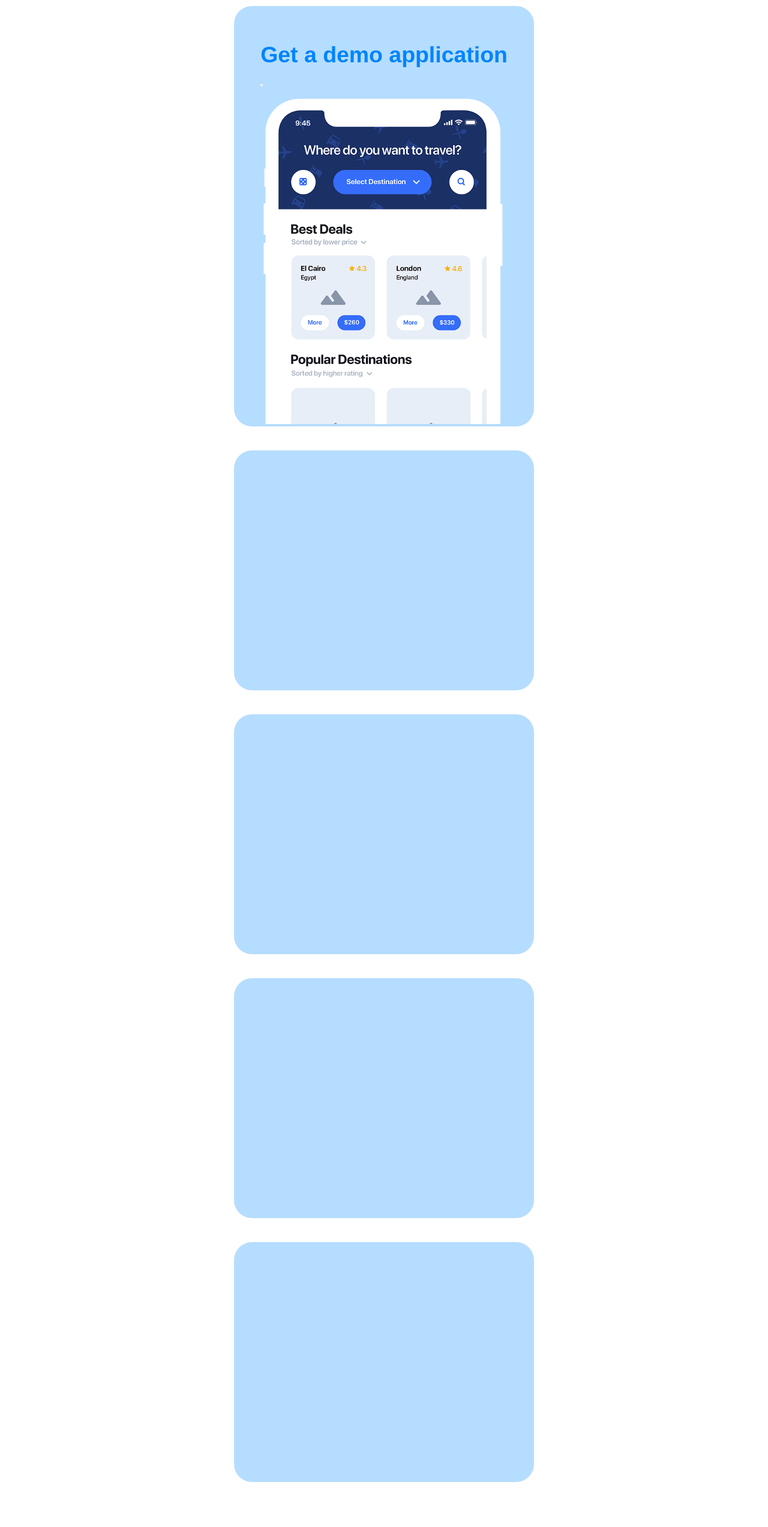
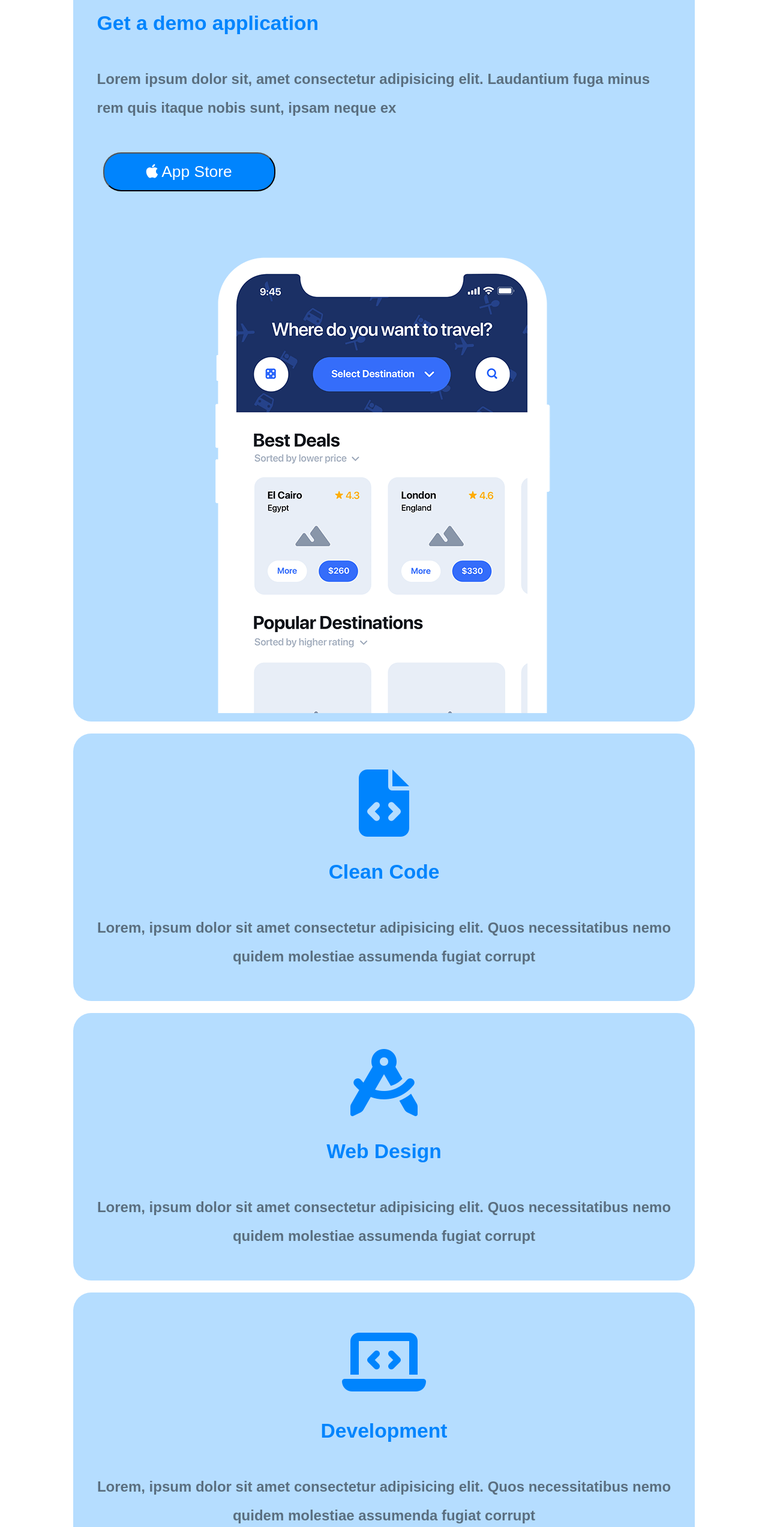
Before and after one commit to silvialep/htmlcss-responsive-layout, a plain HTML site: page index.html in a window 1280 px wide. Shown: the part 234-2780 px from the top of the page at 60% size. Before the commit the page ends 2725 px from the top, so only its background shows below. Drawn offline with Linux system fonts and the light colour scheme.

Commit message:
feat: stylized first section in main

```diff
--- a/css/style.css
+++ b/css/style.css
@@ -10,10 +10,17 @@
     flex-flow: column wrap;
     justify-content: space-between;
     align-items: center;
-    max-width: 500px;
-    margin: 20px auto 0;
+    max-width: 90%;
+    margin: auto;
 }
 
+
+.btn {
+    margin: 50px 10px;
+    padding: 15px 70px;
+    border-radius: 30px;
+    font-size: 1.1em;
+}
 
 /* ______nav bar___________ */
 
@@ -55,27 +62,75 @@ nav {
 .jumbo {
     display: flex;
     flex-flow: column wrap;
-    gap: 40px;
-    padding-top: 60px;
+    gap: 20px;
+    margin: 80px auto;
 }
 
 .jumbo-inner {
     width: 100%;
-    min-height: 400px;
+    padding: 10px;
+    margin: 0;
     background-color: rgb(181, 221, 255);
     border-radius: 30px;
 }
 
 .image-caption {
-    justify-content: flex-start;
-    padding-top: 60px;
-    font-size: 2em;
+    text-align: center;
+    padding: 40px 30px;
+    font-size: 1.5em;
     color: rgb(0, 132, 253);
+}
+
+.jumbo .jumbo-inner:first-child .image-caption {
+    text-align: start;
+}
+
+.image-caption h3 {
+    font-size: 1.4em;
+}
+
+.image-caption p {
+    line-height: 2em;
+    padding-top: 50px;
+    color: rgb(90, 110, 127);
+    font-weight: 600;
+}
+
+.btn-blu {
+    color: white;
+    background-color: rgb(0, 132, 253);
+}
+
+.image-container img {
+    width: 100%;
+}
+
+.image-container i {
+    font-size: 7em;
+    color: rgb(0, 132, 253);
+    padding-top: 50px;
 }
 
 
 
+/* _____main section_______ */
 
-.image-container img {
-    width: 100%;
+#plan-app {
+    background-color: rgb(151, 146, 228);
+    padding: 80px 20px;
 }
+
+#plan-app .image-caption {
+    color: white;
+}
+
+#plan-app .image-caption p {
+    color: white;
+    text-align: start;
+}
+
+#plan-app .development {
+    margin: 40px 0;
+    background-color: white;
+    border-radius: 40px;
+}
--- a/index.html
+++ b/index.html
@@ -48,10 +48,10 @@
                 <div class="image-caption">
                     <h3>Get a demo application</h3>
                     <p>
-
+                        Lorem ipsum dolor sit, amet consectetur adipisicing elit. Laudantium fuga minus rem quis itaque nobis sunt, ipsam neque ex
                     </p>
-                    <button>
-
+                    <button class="btn btn-blu">
+                        <i class="fa-brands fa-apple"></i> App Store
                     </button>
 
                 </div>
@@ -59,24 +59,83 @@
                     <img src="img/phone.png" alt="">
                 </div>
             </div>
-            <div class="jumbo-inner">
-
+            <div class="jumbo-inner container">
+                <div class="image-container">
+                    <i class="fa-solid fa-file-code"></i>
+                </div>
+                <div class="image-caption">
+                    <h3>Clean Code</h3>
+                    <p>
+                        Lorem, ipsum dolor sit amet consectetur adipisicing elit. Quos necessitatibus nemo quidem molestiae assumenda fugiat corrupt
+                    </p>
+                </div>
             </div>
-            <div class="jumbo-inner">
-
+            <div class="jumbo-inner container">
+                <div class="image-container">
+                    <i class="fa-solid fa-compass-drafting"></i>
+                </div>
+                <div class="image-caption">
+                    <h3>Web Design</h3>
+                    <p>
+                        Lorem, ipsum dolor sit amet consectetur adipisicing elit. Quos necessitatibus nemo quidem molestiae assumenda fugiat
+                        corrupt
+                    </p>
+                </div>
             </div>
-            <div class="jumbo-inner">
-
+            <div class="jumbo-inner container">
+                <div class="image-container">
+                    <i class="fa-solid fa-laptop-code"></i>
+                </div>
+                <div class="image-caption">
+                    <h3>Development</h3>
+                    <p>
+                        Lorem, ipsum dolor sit amet consectetur adipisicing elit. Quos necessitatibus nemo quidem molestiae assumenda fugiat
+                        corrupt
+                    </p>
+                </div>
             </div>
-            <div class="jumbo-inner">
-
+            <div class="jumbo-inner container">
+                <div class="image-container">
+                    <i class="fa-solid fa-bullhorn"></i>
+                </div>
+                <div class="image-caption">
+                    <h3>Branding</h3>
+                    <p>
+                        Lorem, ipsum dolor sit amet consectetur adipisicing elit. Quos necessitatibus nemo quidem molestiae assumenda fugiat
+                        corrupt
+                    </p>
+                </div>
             </div>
 
         </section>
 
     </header>
 
-    <main class="container">
+    <main id="plan-app">
+        <section class="container">
+            <div class="strategic">
+                <div class="image-container">
+                    <img src="img/planning1.png" alt="strategic planning">
+                </div>
+                <div class="image-caption">
+                    <h3>Strategic Planning</h3>
+                    <p>
+                        Voluptatibus quos deserunt ipsum quia quo. Aperiam aspernatur obcaecati deleniti voluptate quidem soluta hic architecto assumenda.
+                    </p>
+                </div>
+            </div>
+            <div class="development">
+                <div class="image-container">
+                    <img src="img/planning2.png" alt="app development">
+                </div>
+                <div class="image caption">
+                    <h3>App Development</h3>
+                    <p>
+                        Develop an on-demand app for your delivery business to reach your targeted customers without aniy interruption.
+                    </p>
+                </div>
+            </div>
+        </section>
 
 
     </main>
```
